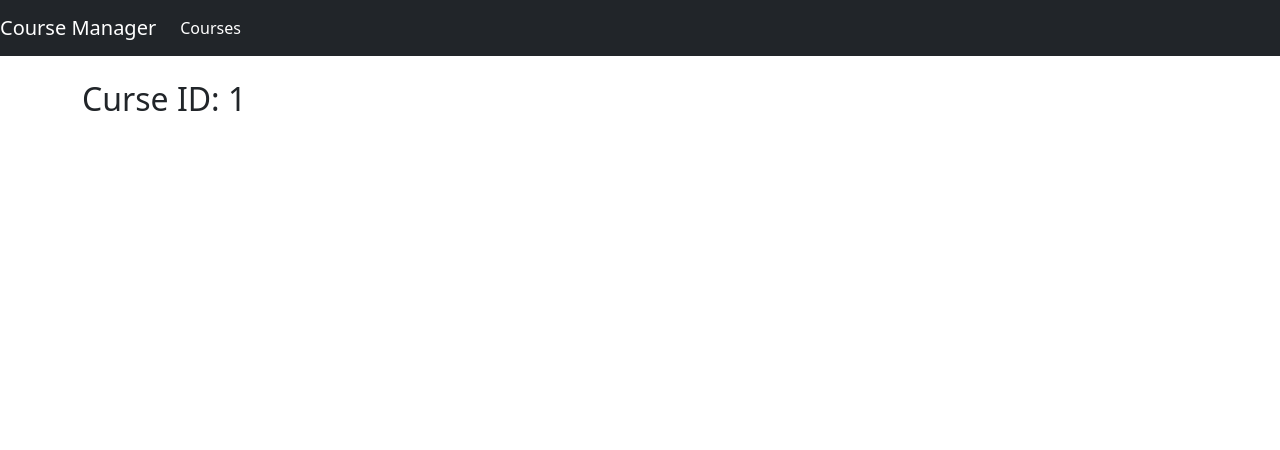
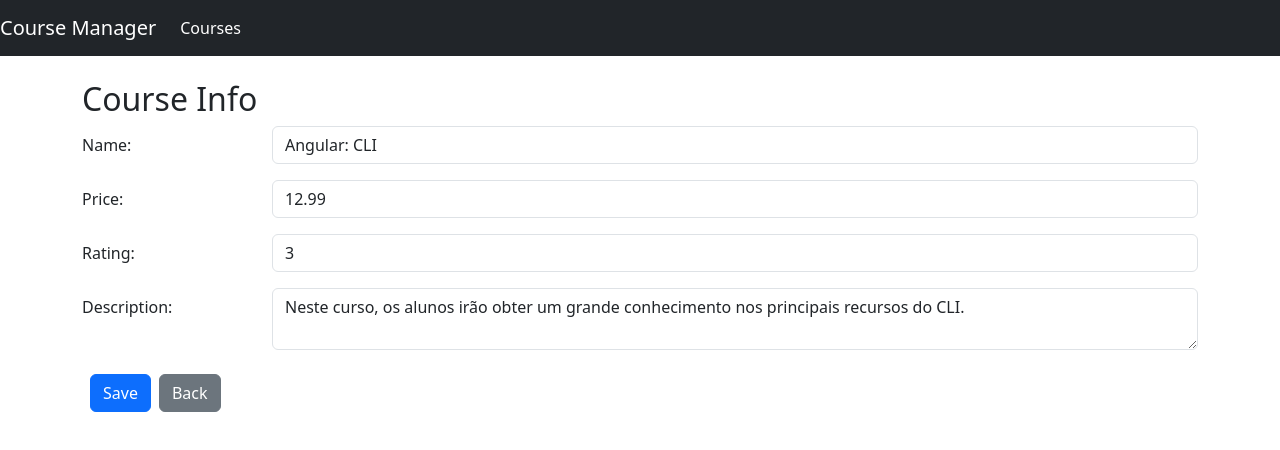
Before and after one commit to jodairnunes/Santander-Bootcamp-Fullstack-Developer, an Angular app: page /courses/info/1 in a window 1280 px wide. Shown: the top 450 px of the page. Built offline with nearby package versions, Linux system fonts and the light colour scheme.

Commit message:
Aula 14: Trabalhando com Formulários e Templates - criado metodo save no courseService, criado Formulario e metodos de Edição dos Cursos

```diff
--- a/src/app/courses/course-info/course-info.component.html
+++ b/src/app/courses/course-info/course-info.component.html
@@ -1 +1,84 @@
-<h2>Curse ID: {{courseId}}</h2>
+<h2>Course Info</h2>
+<form #courseForm="ngForm">
+
+	<!-- Name -->
+  <div class="form-group row mb-3">
+    <label class="col-sm-2 col-form-label" for="">Name:</label>
+    <div class="col-sm-10">
+      <input
+        [(ngModel)]="courseFind.name"
+        class="form-control"
+        name="name"
+        #courseName="ngModel"
+        required
+        [ngClass]="{ 'is-invalid': courseName.invalid }"
+      />
+
+      <div class="invalid-feedback">
+        <span>Course name is required</span>
+      </div>
+    </div>
+  </div>
+
+  <!-- Price -->
+  <div class="form-group row mb-3">
+    <label class="col-sm-2 col-form-label" for="">Price:</label>
+    <div class="col-sm-10">
+      <input
+        [(ngModel)]="courseFind.price"
+        class="form-control"
+        name="price"
+        #coursePrice="ngModel"
+        required
+        [ngClass]="{ 'is-invalid': coursePrice.invalid }"
+		type="number"
+      />
+
+      <div class="invalid-feedback">
+        <span>Course price is required</span>
+      </div>
+    </div>
+  </div>
+
+  <!-- Rating -->
+  <div class="form-group row mb-3">
+    <label class="col-sm-2 col-form-label" for="">Rating:</label>
+    <div class="col-sm-10">
+      <input
+        [(ngModel)]="courseFind.rating"
+        class="form-control"
+        name="rating"
+        #courseRaintg="ngModel"
+        required
+        [ngClass]="{ 'is-invalid': courseRaintg.invalid }"
+		type="number"
+      />
+
+      <div class="invalid-feedback">
+        <span>Course rating is required</span>
+      </div>
+    </div>
+  </div>
+
+  <!-- Description -->
+  <div class="form-group row mb-3">
+    <label class="col-sm-2 col-form-label" for="">Description:</label>
+    <div class="col-sm-10">
+      <textarea
+        [(ngModel)]="courseFind.description"
+        class="form-control"
+        name="description"
+        #courseDescription="ngModel"
+        required
+        [ngClass]="{ 'is-invalid': courseDescription.invalid }"
+      ></textarea>
+
+      <div class="invalid-feedback">
+        <span>Course description is required</span>
+      </div>
+    </div>
+  </div>
+
+  <button [disabled]="courseForm.invalid" [routerLink]="'/courses'" class="btn btn-primary m-2" (click)="save()">Save</button>
+  <button [routerLink]="'/courses'" class="btn btn-secondary">Back</button>
+</form>
--- a/src/app/courses/course-info/course-info.component.ts
+++ b/src/app/courses/course-info/course-info.component.ts
@@ -1,19 +1,40 @@
 import { Component, OnInit } from '@angular/core';
 import { ActivatedRoute } from '@angular/router';
+import { Course } from '../course-list/course';
+import { CourseService } from '../../services/course.service';
 
 @Component({
   selector: 'app-course-info',
   templateUrl: './course-info.component.html',
-  styleUrl: './course-info.component.scss'
+  styleUrl: './course-info.component.scss',
 })
-export class CourseInfoComponent implements OnInit{
+export class CourseInfoComponent implements OnInit {
+  courseId: string | null = '';
+  idCourse!: number;
+  course: Course | undefined;
+  courseFind!: Course;
 
-  courseId: string | null = '';
-
-  constructor(readonly activatedRoute: ActivatedRoute) {}
+  constructor(
+    readonly activatedRoute: ActivatedRoute,
+    readonly courseService: CourseService
+  ) {}
 
   ngOnInit(): void {
-      this.courseId = this.activatedRoute.snapshot.paramMap.get('id');
+    // Obter o parâmetro 'id' da rota
+    this.courseId = this.activatedRoute.snapshot.paramMap.get('id');
+    // Garantir que `courseId` não seja nulo antes de usar
+    if (this.courseId) {
+      this.idCourse = parseInt(this.courseId, 10);
+      // Buscar o curso por ID
+      this.course = this.courseService.retriveById(this.idCourse);
+      // Garantir que um curso seja encontrado
+      if(this.course){
+        this.courseFind = this.course;
+      }
+    }
   }
 
+  save(): void {
+    this.courseService.save(this.courseFind);
+  }
 }
--- a/src/app/services/course.service.ts
+++ b/src/app/services/course.service.ts
@@ -10,6 +10,17 @@
 
   retriveAll(): Course[] {
     return COURSES;
+  }
+
+  retriveById(id: number): Course | undefined{
+    return COURSES.find((courseIterator: Course) => courseIterator.id === id);
+  }
+
+  save(course: Course): void{
+    if(course.id){
+      const index = COURSES.findIndex((courseIterator: Course) => courseIterator.id === course.id);
+      COURSES[index] = course;
+    }
   }
 }
 
```
